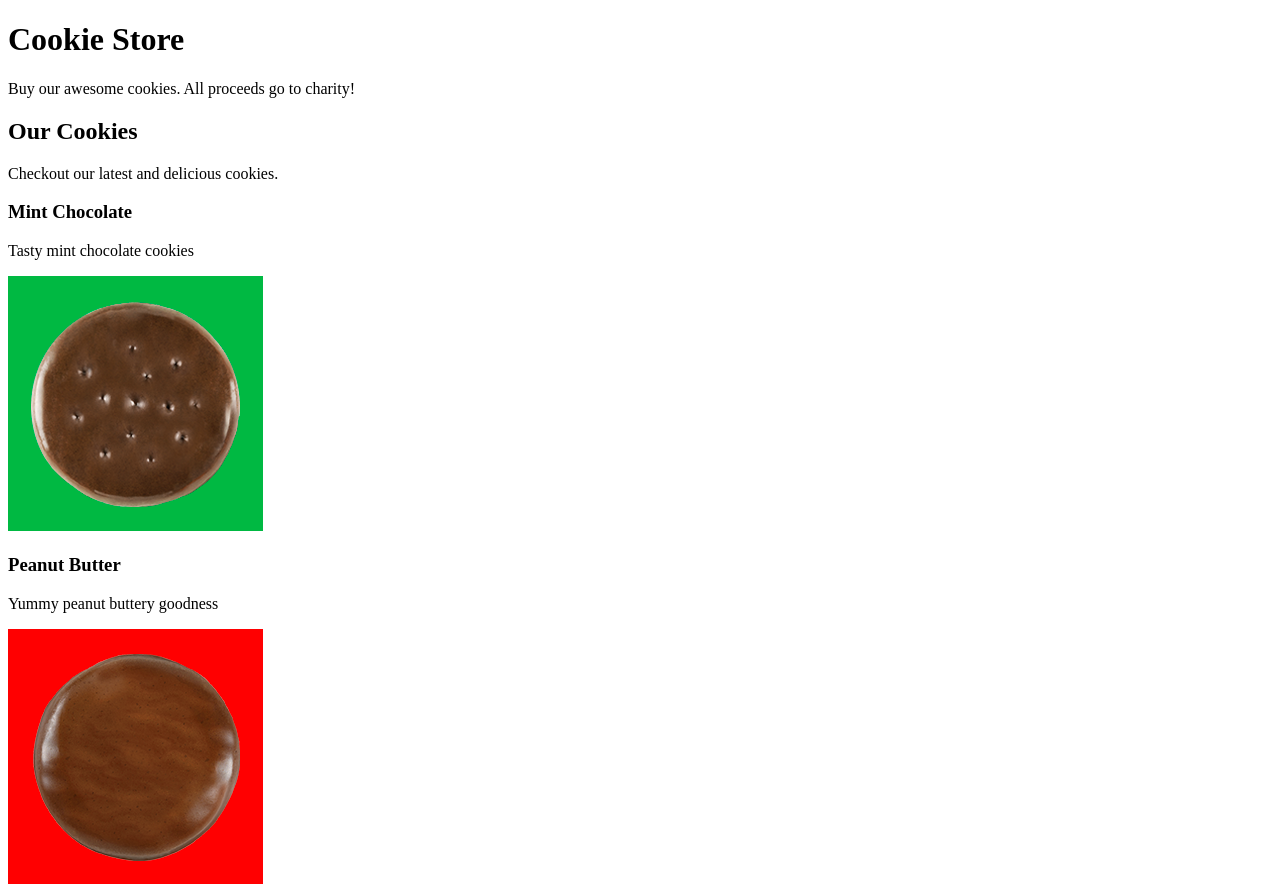
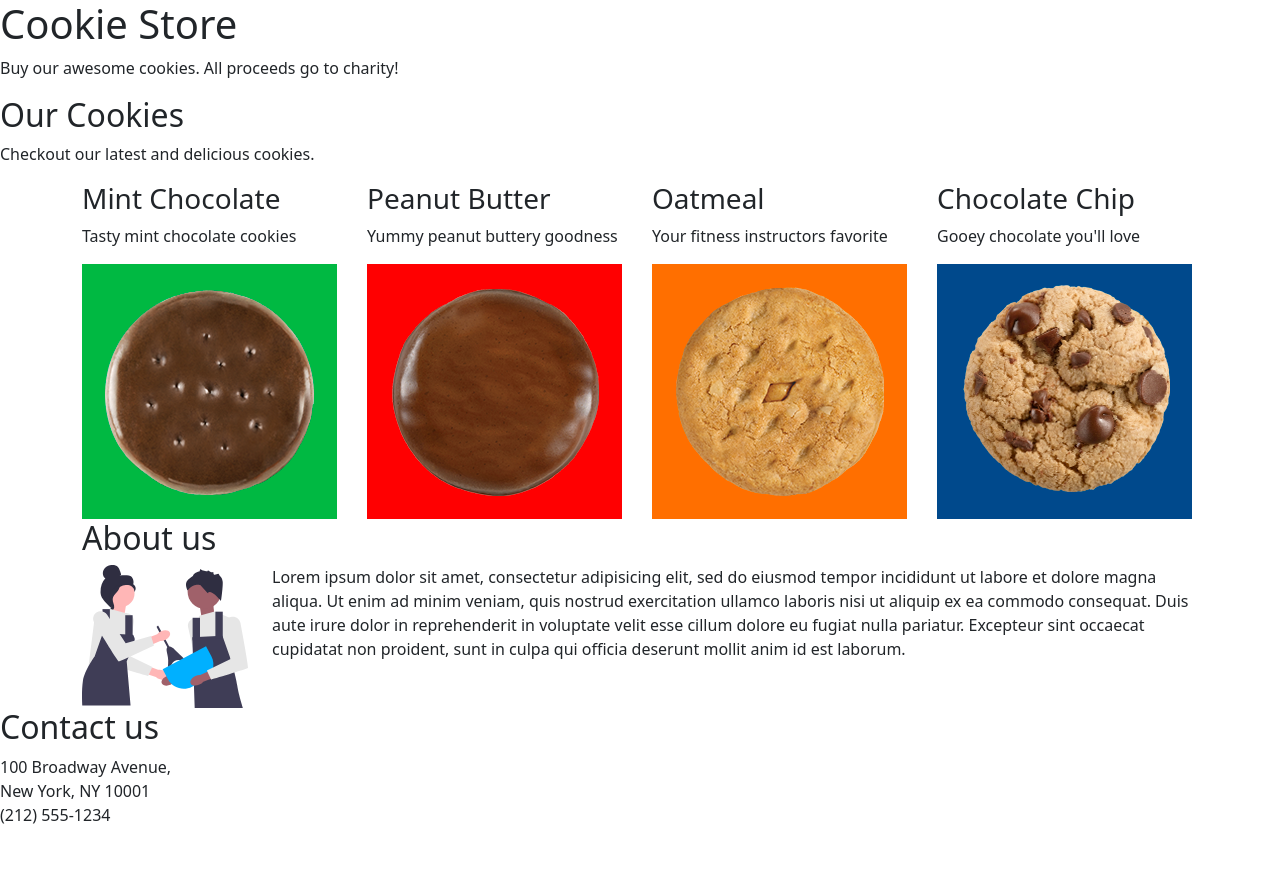
Before and after one commit to CUNYTechPrep/lab-bootstrap-5.2, a plain HTML site: page index.html in a window 1280 px wide. Shown: the top 887 px of the page. After the commit the page ends 827 px from the top, so only its background shows below. Drawn offline with nearby package versions, Linux system fonts and the light colour scheme.

Commit message:
Update index.html

```diff
--- a/index.html
+++ b/index.html
@@ -3,39 +3,60 @@
   <head>
     <meta charset="UTF-8" />
     <meta name="viewport" content="width=device-width, initial-scale=1.0" />
+    <link rel="stylesheet" href="css/styles.css">
+    <link href="https://cdn.jsdelivr.net/npm/bootstrap@5.2.3/dist/css/bootstrap.min.css" rel="stylesheet" integrity="sha384-rbsA2VBKQhggwzxH7pPCaAqO46MgnOM80zW1RWuH61DGLwZJEdK2Kadq2F9CUG65" crossorigin="anonymous">
     <title>Cookie Store</title>
   </head>
   <body>
     <header>
+      <div class="heading">
         <h1>Cookie Store</h1>
         <p>Buy our awesome cookies. All proceeds go to charity!</p>
+      </div>
     </header>
 
     <main>
+      <div class="title">
         <h2>Our Cookies</h2>
         <p>Checkout our latest and delicious cookies.</p>
+      </div>
 
+      <div class="container">
+        <div class="row">
+          <div class="col-12 col-md-6 col-lg-3">
             <h3>Mint Chocolate</h3>
             <p>Tasty mint chocolate cookies</p>
-      <img src="images/mint-cookie.png" alt="A single mint chocolate cookie" />
+            <img src="images/mint-cookie.png" class="img-fluid" alt="A single mint chocolate cookie" />
+          </div>
 
+          <div class="col-12 col-md-6 col-lg-3">
             <h3>Peanut Butter</h3>
             <p>Yummy peanut buttery goodness</p>
-      <img src="images/peanut-cookie.png" alt="A single peanut butter cookie" />
+            <img src="images/peanut-cookie.png" class="img-fluid" alt="A single peanut butter cookie" />
+          </div>
 
+          <div class="col-12 col-md-6 col-lg-3">
             <h3>Oatmeal</h3>
             <p>Your fitness instructors favorite</p>
-      <img src="images/oatmeal-cookie.png" alt="A single oatmeal cookie" />
+            <img src="images/oatmeal-cookie.png" class="img-fluid" alt="A single oatmeal cookie" />
+          </div>
 
+          <div class="col-12 col-md-6 col-lg-3">
             <h3>Chocolate Chip</h3>
             <p>Gooey chocolate you'll love</p>
-      <img src="images/chip-cookie.png" alt="A single chocolate chip cookie" />
+            <img src="images/chip-cookie.png" class="img-fluid" alt="A single chocolate chip cookie" />
+          </div>
+        </div>
+      </div>
     </main>
-    <div>
+
+    <div class=" container">
       <h2>About us</h2>
-
-      <img src="images/bakers.svg" alt="illustrations of two people baking" />
-      <div>
+      <div class="row">
+        <div class="col-2 col-md-2 col-large-2">
+          <img src="images/bakers.svg" class="img-fluid" id="circle" alt="illustrations of two people baking" />
+        </div>
+        <div class="col-10 col-md-10 col-large-10">
           Lorem ipsum dolor sit amet, consectetur adipisicing elit, sed do eiusmod
           tempor incididunt ut labore et dolore magna aliqua. Ut enim ad minim
           veniam, quis nostrud exercitation ullamco laboris nisi ut aliquip ex ea
@@ -43,6 +64,7 @@
           velit esse cillum dolore eu fugiat nulla pariatur. Excepteur sint
           occaecat cupidatat non proident, sunt in culpa qui officia deserunt
           mollit anim id est laborum.
+        </div>
       </div>
     </div>
     <footer>
```
Lines whose indentation alone changed are shown as unchanged.
